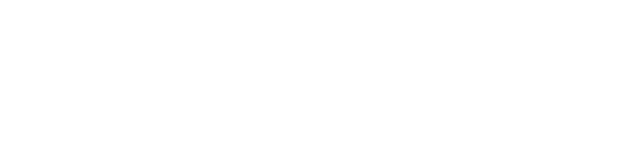
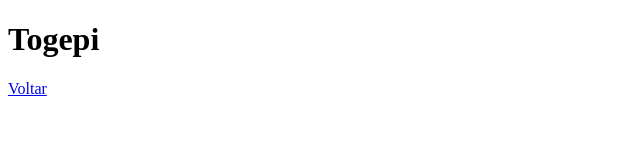
Before and after one commit to CaldeiraThiago/Pokedex, a plain HTML site: page togepi.html in a window 1280 px wide. Shown: the whole page, without its empty margins (0-640 px from the left). Drawn offline with Linux system fonts and the light colour scheme.

Commit message:
first commit

```diff
--- a/togepi.html
+++ b/togepi.html
@@ -7,6 +7,7 @@
     <title>Togepi</title>
 </head>
 <body>
-
+    <h1>Togepi</h1>
+    <a href="index.html">Voltar</a>
 </body>
 </html>
```
